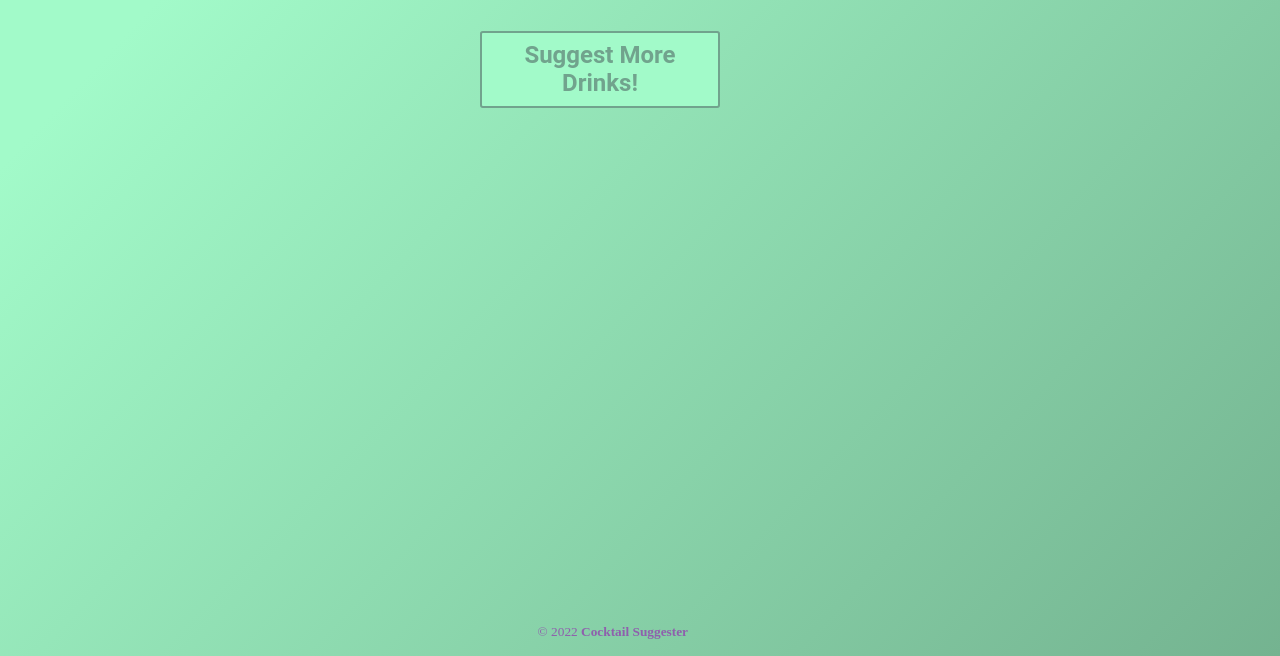
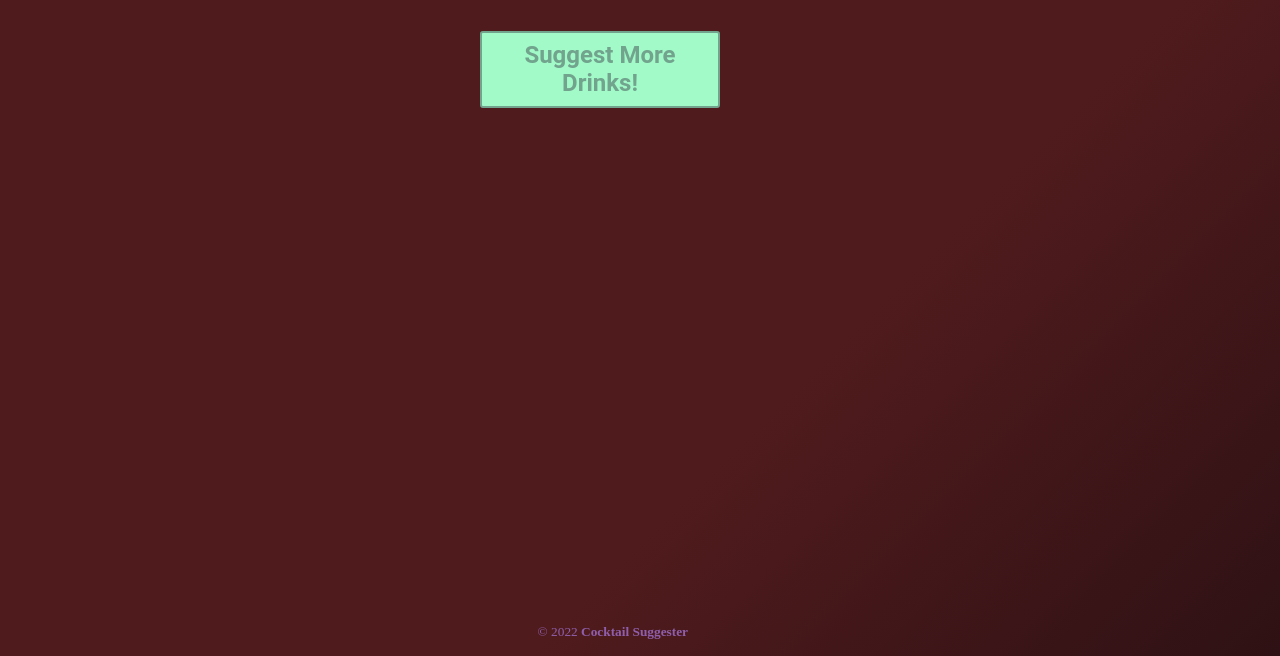
Before and after one commit to GarlicGrapes/Cocktail-Suggester, a plain HTML site: page index.html in a window 1280 px wide. Shown: the part 160-816 px from the top of the page. Drawn offline with Linux system fonts and the light colour scheme; no server answers.

Commit message:
testing burgundy color pallette

```diff
--- a/index.css
+++ b/index.css
@@ -9,9 +9,8 @@ body  {
     list-style-type: none;
     left:20vh;
     right:20vh;
-    background: rgb(162,250,201);
-    background: linear-gradient(133deg, rgba(162,250,201,1) 0%, rgba(162,250,201,1) 15%, rgba(116,179,144,1) 100%);
-
+    background: rgb(46,17,20);
+    background: linear-gradient(315deg, rgba(46,17,20,1) 0%, rgba(80,27,29,1) 36%);
 }
 
 a {
@@ -44,7 +43,6 @@ a:hover {
 #reroll {
     font-size: 3vh;
     left: 20vh;
-    background-color:#A2FAC9;
     position: absolute;
     display:inline-block;
     padding:0.35em 1.2em;
@@ -58,6 +56,7 @@ a:hover {
     color:#71A38D;
     text-align:center;
     transition: all 0.2s;
+    background: rgb(162,250,201);
 }
 
 #reroll:hover {
```
